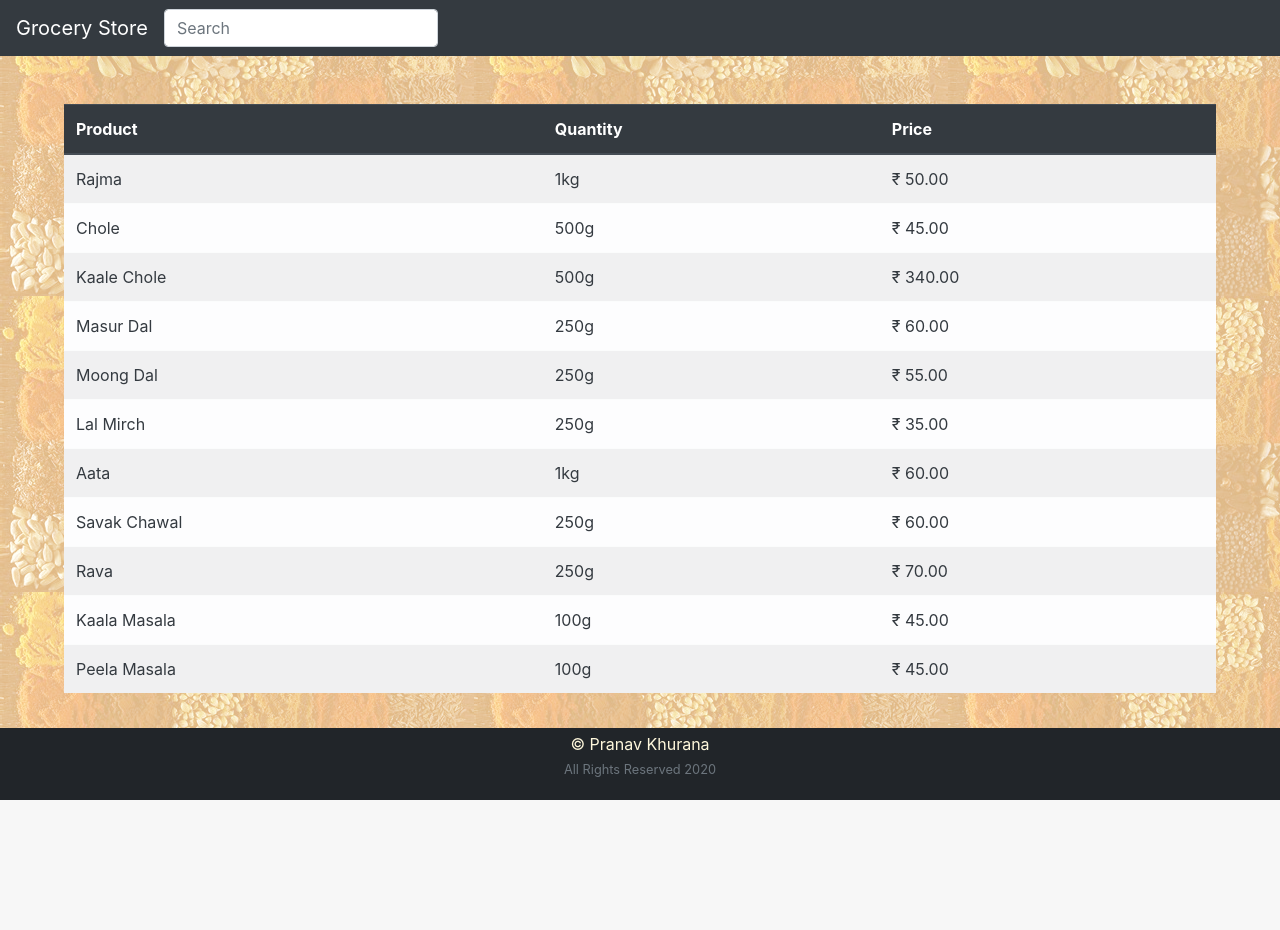
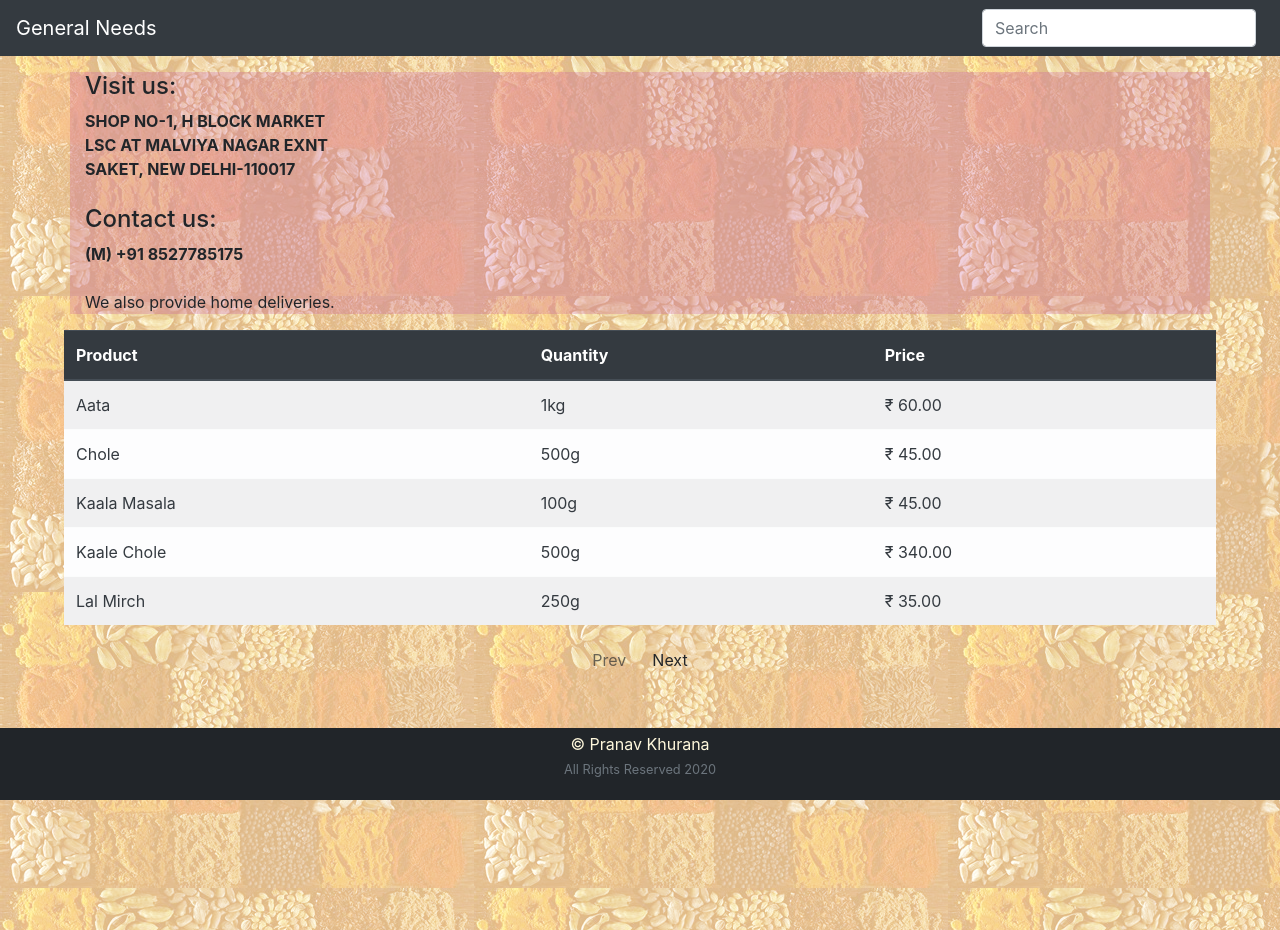
Before and after one commit to Pranav-Khurana/GeneralStore, a Django app: page / in a window 1280 px wide. Before the commit the page ends 800 px from the top, so only its background shows below. Run offline with Django 3.2, Linux system fonts and the light colour scheme; data comes from the database, SQL or seed files in the repository; both versions use the stored data as it was before the commit.

Commit message:
added contact details

```diff
--- a/details/static/css/style.css
+++ b/details/static/css/style.css
@@ -8,18 +8,37 @@
     background-blend-mode: screen;
 }
 
+.bg-contact {
+    position: relative;
+    width: 100%;
+    background-color: rgba(199, 88, 162, 0.267);
+}
+
 /* FOOTER CSS */
 .my-footer {
     background-color: #212529;
     text-align: center;
     color: cornsilk;
     width: 100%;
+    position: fixed;
+    left: 0;
+    bottom: 0;
+}
+
+.my-thead {
+    position: -webkit-sticky;
+    flex: 0 0 auto;
 }
 
 .my-table {
     width: 90vw;
     margin-left: 5vw;
     margin-right: 5vw;
+}
+
+.no-result {
+    margin: 4vh;
+    text-align: center;
 }
 
 a {
@@ -37,13 +56,35 @@ a:hover, a:focus, a:active {
         text-align: center;
         align-items: center;
     }
-
 }
 
-@media only screen and (min-height: 585px) {
+@media only screen and (max-height: 815px) {
+    .replace {
+        height: 75vh;
+        overflow: scroll;
+    }
+}
+
+@media only screen and (max-height: 650px) {
+    .replace {
+        height: 70vh;
+        overflow: scroll;
+    }
+}
+
+@media only screen and (max-height: 450px) {
+    .replace {
+        height: 60vh;
+        overflow: scroll;
+    }
+}
+
+
+
+/* @media only screen and (min-height: 750px) {
     .my-footer {
         position: fixed;
         left: 0;
         bottom: 0;
     }
-}
+} */
--- a/details/static/js/main.js
+++ b/details/static/js/main.js
@@ -21,5 +21,4 @@ function keyp(val) {
     }
     // setTimeout returns the ID of the function to be executed
     scheduled_function = setTimeout(ajax_call, delay_by_in_ms, endpoint, request_parameters)
-    console.log('ajax started')
 }
--- /dev/null
+++ b/details/templates/contact.html
@@ -0,0 +1,13 @@
+{% extends "index.html" %}
+
+{% block contactus %}
+<div class="container bg-contact">
+    <h4>Visit us:</h4>
+    <b>SHOP NO-1, H BLOCK MARKET<br>LSC AT MALVIYA NAGAR EXNT <br> SAKET, NEW DELHI-110017 </b>
+    <br><br>
+    <h4>Contact us: </h4>
+    <b>(M) +91 8527785175 </b>
+    <br><br>
+    <p class="sm">We also provide home deliveries.</p>
+</div>
+{% endblock contactus %}
--- a/details/templates/index.html
+++ b/details/templates/index.html
@@ -1,5 +1,6 @@
 <!DOCTYPE html>
 {% load static %}
+
 
 <html lang="en">
 
@@ -27,15 +28,15 @@
     <script type="text/javascript" src='{% static "/js/main.js" %}'></script>
 
 
-    <title>Grocery Store</title>
+    <title>General Needs</title>
 </head>
 
 <body class="bg">
 
     <!-- HEADER: NAVIGATION BAR -->
     <header class="my-header">
-        <nav class="my-header navbar navbar-expand-lg navbar-dark bg-dark mb-5 ">
-            <span class="navbar-brand sm-brand">Grocery Store</span>
+        <nav class="my-header navbar navbar-dark bg-dark mb-3 ">
+            <span class="navbar-brand sm-brand">General Needs</span>
             <form class="form-inline">
                 <input class="form-control mr-sm-2" type="search" placeholder="Search" aria-label="Search"
                     onkeyup="keyp(this.value)">
@@ -44,14 +45,22 @@
     </header>
 
     <!-- MAIN BODY: EXTENDED -->
+    <div>
+        {% block contactus %}
+        {% endblock contactus %}
+    </div>
+
+    <!-- MAIN BODY: EXTENDED -->
     <div class="replace">
         {% include 'list.html' %}
     </div>
 
     <!-- FOOTER: COPYRIGHT & DEVELOPER -->
     <footer class="my-footer pb-1 pt-1">
-        <p>&copy; <a href="https://pranavkhurana.engineer">Pranav Khurana</a> <small class="text-muted"> <br> All Rights Reserved 2020 </small></p>
+        <p>&copy; <a href="https://pranavkhurana.engineer">Pranav Khurana</a> <small class="text-muted"> <br> All Rights
+                Reserved 2020 </small></p>
     </footer>
+
 </body>
 
 </html>
--- a/details/templates/list.html
+++ b/details/templates/list.html
@@ -1,12 +1,19 @@
-{% if item %}
+{% if page_obj %}
+
+{% if item|length > 10 and  page_obj|length > 5 %}
+<div class="current sm text-muted pb-1" align=center>
+    Page {{ page_obj.number }} of {{ page_obj.paginator.num_pages }}
+</div>
+{% endif %}
+
 <table class="my-table table table-hover table-light table-striped">
-    <thead class="thead-dark">
+    <thead class="my-thead thead-dark">
             <th>Product</th>
             <th>Quantity</th>
             <th>Price</th>
     </thead>
     <tbody>
-        {% for i in item %}
+        {% for i in page_obj %}
         <tr class="text-dark">
             <td>{{i.name}}</td>
             <td>{{i.qty}}</td>
@@ -15,6 +22,23 @@
         {% endfor %}
     </tbody>
 </table>
+
+{% if item|length > 10 %}
+<div class="pagination justify-content-center pb-2">
+    {% if page_obj.has_previous %}
+    <a class="prev btn" href="?page={{ page_obj.previous_page_number }}">Prev</a>
+    {%else%}
+    <a class="prev btn disabled" href="">Prev</a>
+    {% endif %}
+
+    {% if page_obj.has_next %}
+    <a class="next btn" href="?page={{ page_obj.next_page_number }}">Next</a>
+    {%else%}
+    <a class="prev btn disabled" href="">Next</a>
+    {% endif %}
+</div>
+{% endif %}
+
 {% else %}
-<p>NO RESULT FOUND</p>
+<h3 class="no-result">NO RESULT FOUND</h3>
 {% endif %}
--- a/details/urls.py
+++ b/details/urls.py
@@ -4,6 +4,8 @@ from django.conf.urls import url
 from . import views
 
 urlpatterns = [
-    path('', views.list, name='index'),
-    #path('', TemplateView)
+    path('', views.contact, name='contact'),
+    #path('',TemplateView.as_view(template_name='contact.html'), name='home'),
+    #path('list/', views.list, name='index'),
+    #path('', views.list.as_view(), name='index')
 ]
--- a/details/views.py
+++ b/details/views.py
@@ -40,29 +40,77 @@ class list(generic.ListView):
 
         return queryset
 '''
+def contact(request):
 
+    html = "contact.html"
+    context = {}
+    url_parameter = request.GET.get("q")
+
+    if url_parameter:
+        search = item.objects.filter(name__icontains=url_parameter).order_by('name')
+    else:
+        search = item.objects.all().order_by('name')
+
+
+    paginator = Paginator(search, 5)
+    page_obj = paginator.get_page(1)
+
+    if request.GET.get('page'):
+        paginator = Paginator(search[5:], 10)
+        page_number = request.GET.get('page')
+        page_obj = paginator.get_page(page_number)
+        html = "index.html"
+
+
+    if request.is_ajax():
+
+        paginator = Paginator(search, 10)
+        page_number = request.GET.get('page')
+        page_obj = paginator.get_page(page_number)
+
+        html = render_to_string(
+            template_name="list.html",
+            context={'page_obj':page_obj, 'item':search}
+        )
+
+        data_dict = {"search_result": html}
+
+        return JsonResponse(data=data_dict, safe=False)
+
+    return render(request, html, {'page_obj':page_obj, 'item':search})
+
+
+
+'''
 def list(request):
 
     context = {}
     url_parameter = request.GET.get("q")
 
     if url_parameter:
-        search = item.objects.filter(name__icontains=url_parameter)
+        search = item.objects.filter(name__icontains=url_parameter).order_by('name')
     else:
-        search = item.objects.all()
-
-    context['item'] = search
+        search = item.objects.all().order_by('name')
 
 
+    paginator = Paginator(search, 10)
+    page_number = request.GET.get('page')
+    page_obj = paginator.get_page(page_number)
+
     if request.is_ajax():
+
+        paginator = Paginator(search, 10)
+        page_number = request.GET.get('page')
+        page_obj = paginator.get_page(page_number)
+
         html = render_to_string(
             template_name="list.html",
-            context={'item':search}
+            context={'page_obj':page_obj, 'item':search}
         )
 
         data_dict = {"search_result": html}
 
-
         return JsonResponse(data=data_dict, safe=False)
 
-    return render(request, "index.html", context=context)
+    return render(request, "index.html", {'page_obj':page_obj, 'item':search})
+'''
```
Also changed, not shown: db.sqlite3 (deleted), 1 other file.
